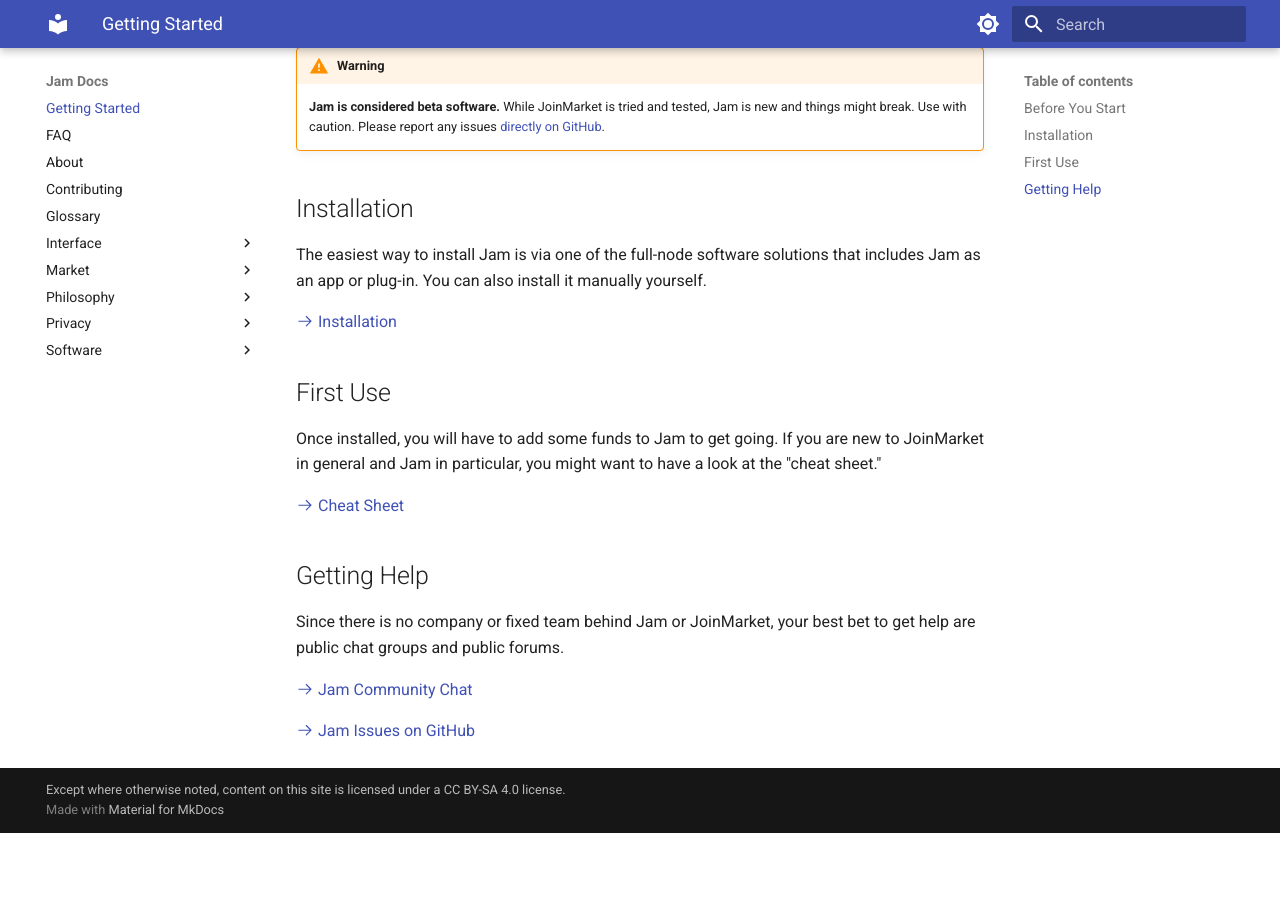
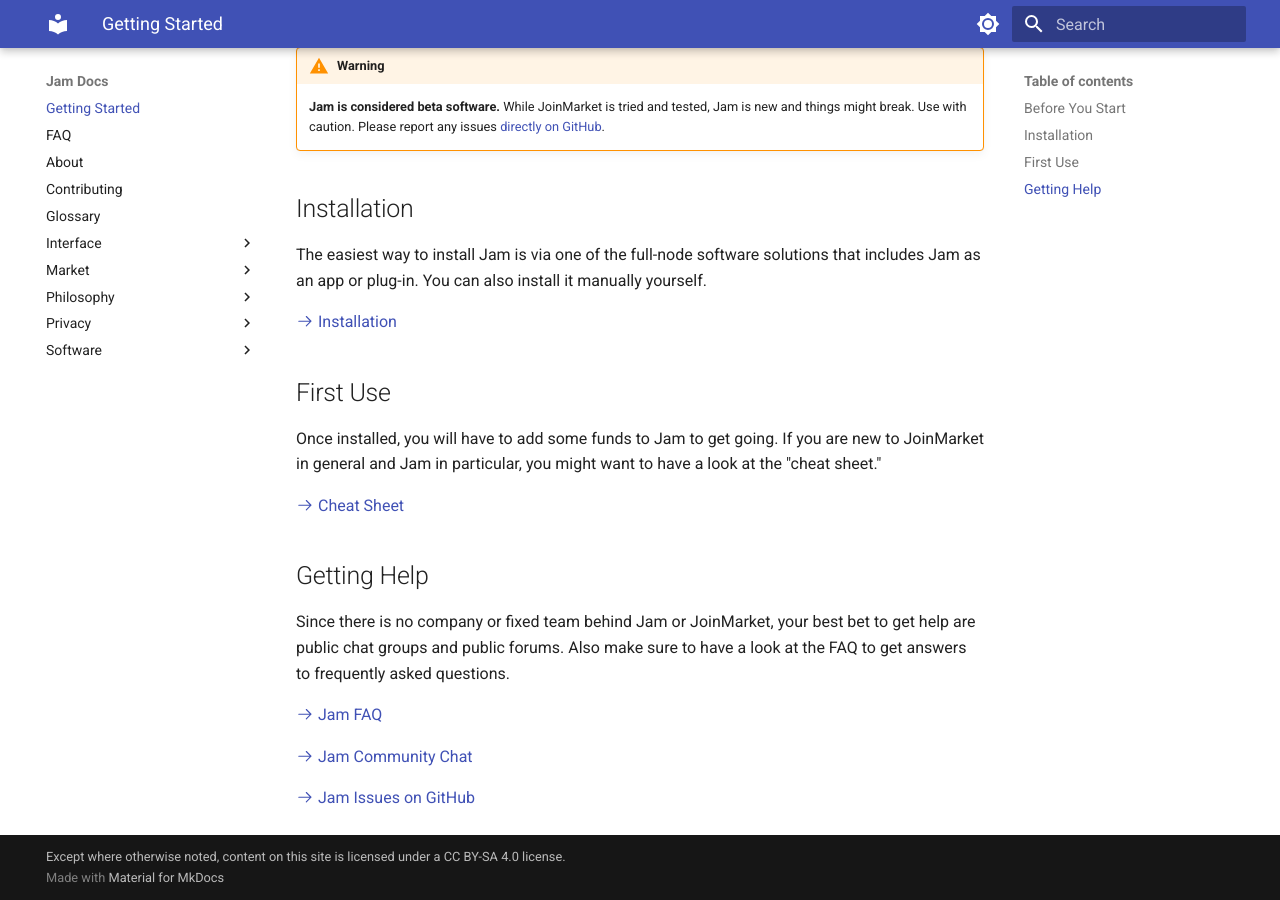
Before and after one commit to joinmarket-webui/jamdocs, an MkDocs documentation site: the page built from docs/index.md, in a window 1280 px wide and 900 px high, scrolled down 647 px. Built offline with MkDocs 1.6.1 and Material for MkDocs 9.7.7, drawn with Linux system fonts in a browser that asks for light colours; before the commit the page ends 1480 px from its top, so only the background shows below that.

Commit message:
docs(index): link to FAQ

```diff
--- a/docs/index.md
+++ b/docs/index.md
@@ -56,12 +56,16 @@
 ## Getting Help
 
 Since there is no company or fixed team behind Jam or JoinMarket, your best bet
-to get help are public chat groups and public forums.
+to get help are public chat groups and public forums. Also make sure to have a
+look at the FAQ to get answers to frequently asked questions.
+
+[:octicons-arrow-right-24: Jam FAQ][faq]
 
 [:octicons-arrow-right-24: Jam Community Chat][tgJam]
 
 [:octicons-arrow-right-24: Jam Issues on GitHub][ghJam]
 
 
+[faq]: FAQ
 [tgJam]: https://t.me/JoinMarketWebUI
 [ghJam]: https://github.com/joinmarket-webui/joinmarket-webui/issues
```
